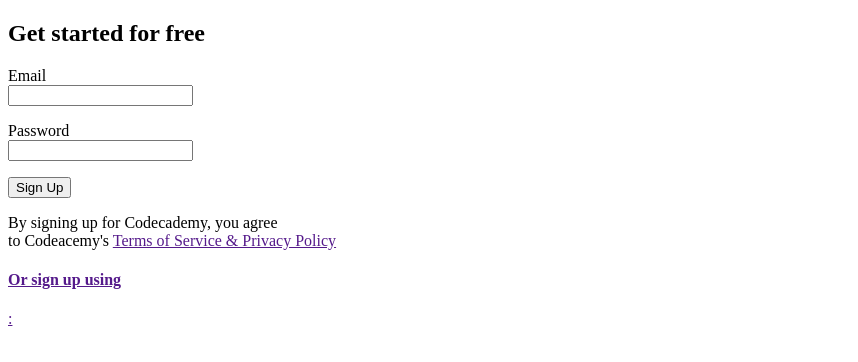
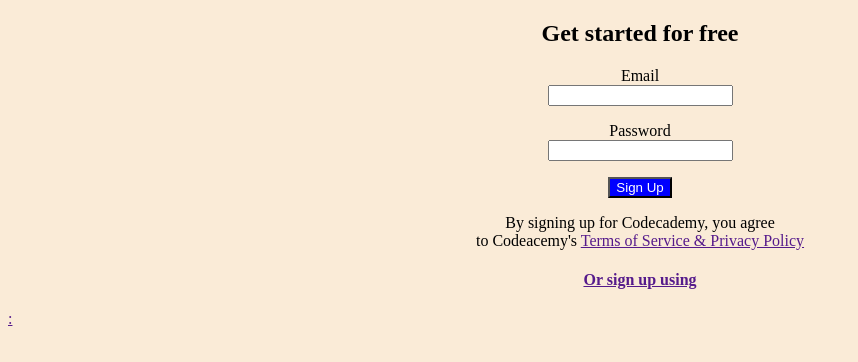
Before and after one commit to asademola/starboy, a plain HTML site: page index.html in a window 1280 px wide. Shown: the whole page, without its empty margins (0-858 px from the left). Drawn offline with Linux system fonts and the light colour scheme.

Commit message:
initial commit

```diff
--- /dev/null
+++ b/codecademy.css
@@ -0,0 +1,29 @@
+h2{
+    text-align: center;
+}
+.inp--one{
+    text-align: center;
+}
+.inp--two{
+    text-align: center;
+}
+.p--two{
+    text-align: center;
+}
+h4{
+    text-align: center;
+    color: black;
+}
+.btn{
+    text-align: center;
+}
+button{
+    position: relative;
+  top: 50;
+  background-color: blue;
+  color: white;
+
+}
+.bg--color{
+ background-color: antiquewhite;
+}
--- a/index.html
+++ b/index.html
@@ -5,16 +5,19 @@
     <meta http-equiv="X-UA-Compatible" content="IE=edge">
     <meta name="viewport" content="width=device-width, initial-scale=1.0">
     <title>codecademy</title>
+    <link rel="stylesheet" href="codecademy.css">
 </head>
-<body>
+<body class="bg--color">
     <h2>Get started for free</h2>
     <form action="">
-<label for="">Email</label>
-<div><input type="text" name="" id=""></p></div>
-<div><label for="">Password</label></div>
-<input type="text">
-<p><button>Sign Up</button></p>
-<p><span>By signing up for Codecademy, you agree <br> to Codeacemy's <a href="">Terms of Service & Privacy Policy
+<div class="inp--one"><div><label for="">Email</label></div>
+<input type="text" name="" id=""></p></div>
+<div class="inp--two"><div><label for="">Password</label></div>
+<input type="text"></div>
+<div class="btn"><p></p><button>Sign Up</button>
+</p></div>
+<p class="p--two"><span>By signing up for Codecademy, you agree <br>
+     to Codeacemy's <a href="">Terms of Service & Privacy Policy
     <p><h4>Or sign up using</h4></p> :
 </a></span></p>
 
```
